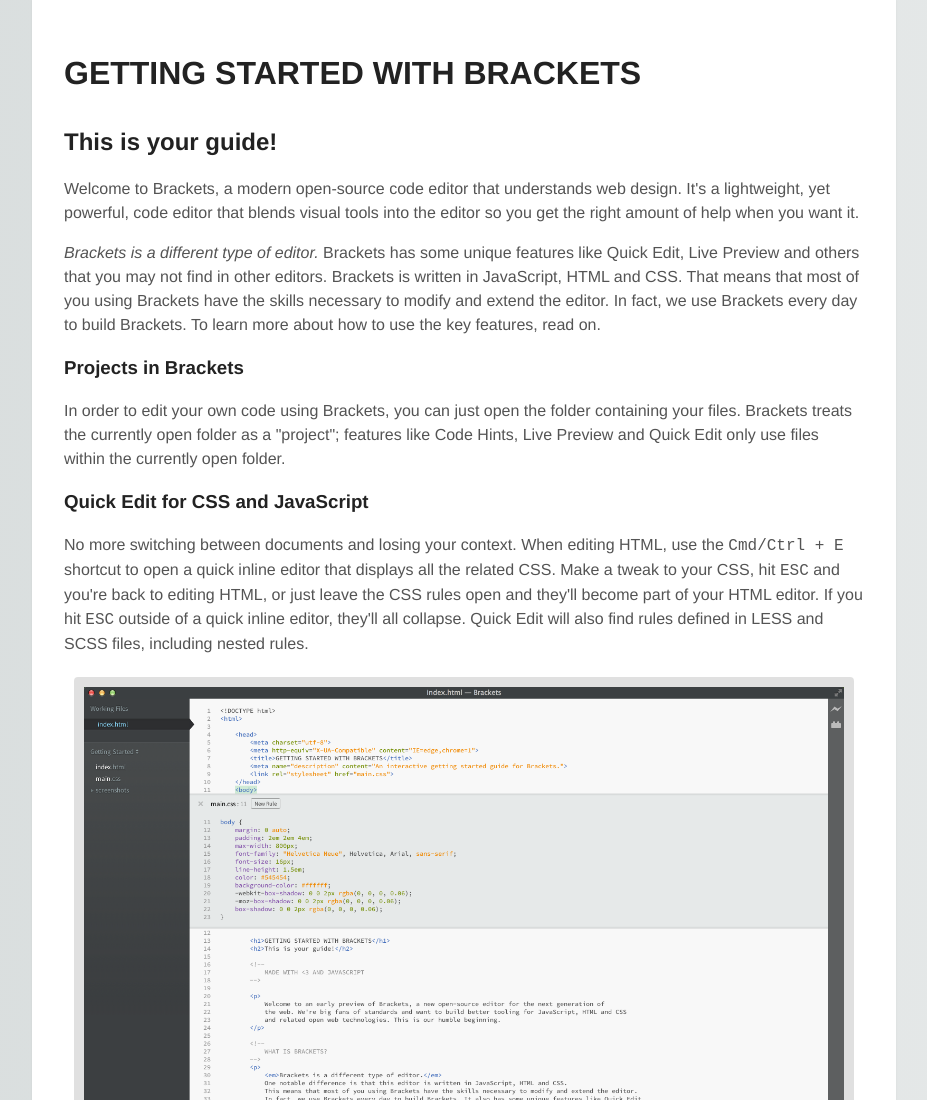
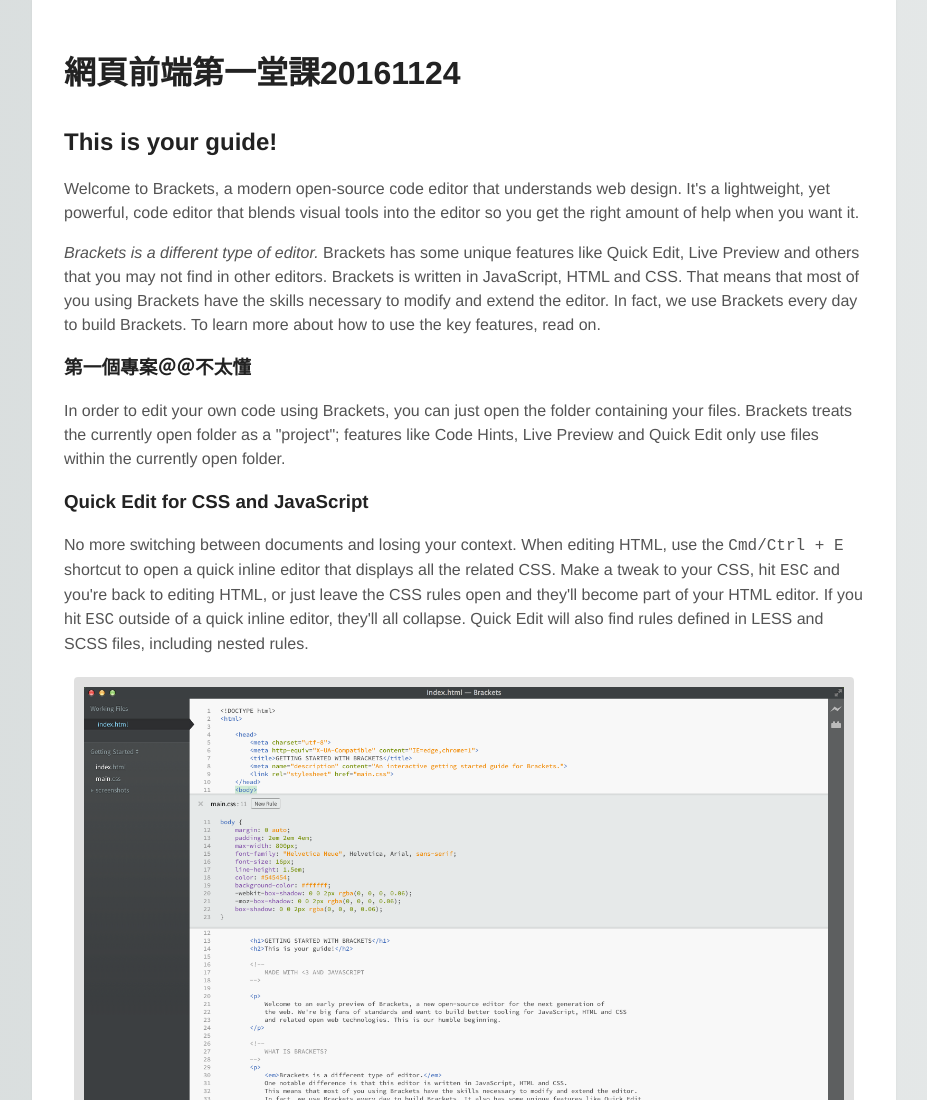
Before and after one commit to tinaliao920/hw00, a plain HTML site: page index.html in a window 1280 px wide. Shown: the top 1100 px of the page, without its empty margins (176-1103 px from the left). Drawn offline with Linux system fonts and the light colour scheme.

Commit message:
上傳新資料

```diff
--- a/index.html
+++ b/index.html
@@ -4,13 +4,13 @@
     <head>
         <meta charset="utf-8">
         <meta http-equiv="X-UA-Compatible" content="IE=edge">
-        <title>GETTING STARTED WITH BRACKETS</title>
+        <title>TEST-20161122</title>
         <meta name="description" content="An interactive getting started guide for Brackets.">
         <link rel="stylesheet" href="main.css">
     </head>
     <body>
 
-        <h1>GETTING STARTED WITH BRACKETS</h1>
+        <h1>網頁前端第一堂課20161124</h1>
         <h2>This is your guide!</h2>
 
         <!--
@@ -38,7 +38,7 @@
             GET STARTED WITH YOUR OWN FILES
         -->
 
-        <h3>Projects in Brackets</h3>
+        <h3>第一個專案＠＠不太懂</h3>
         <p>
             In order to edit your own code using Brackets, you can just open the folder containing your files.
             Brackets treats the currently open folder as a "project"; features like Code Hints, Live Preview and
```
